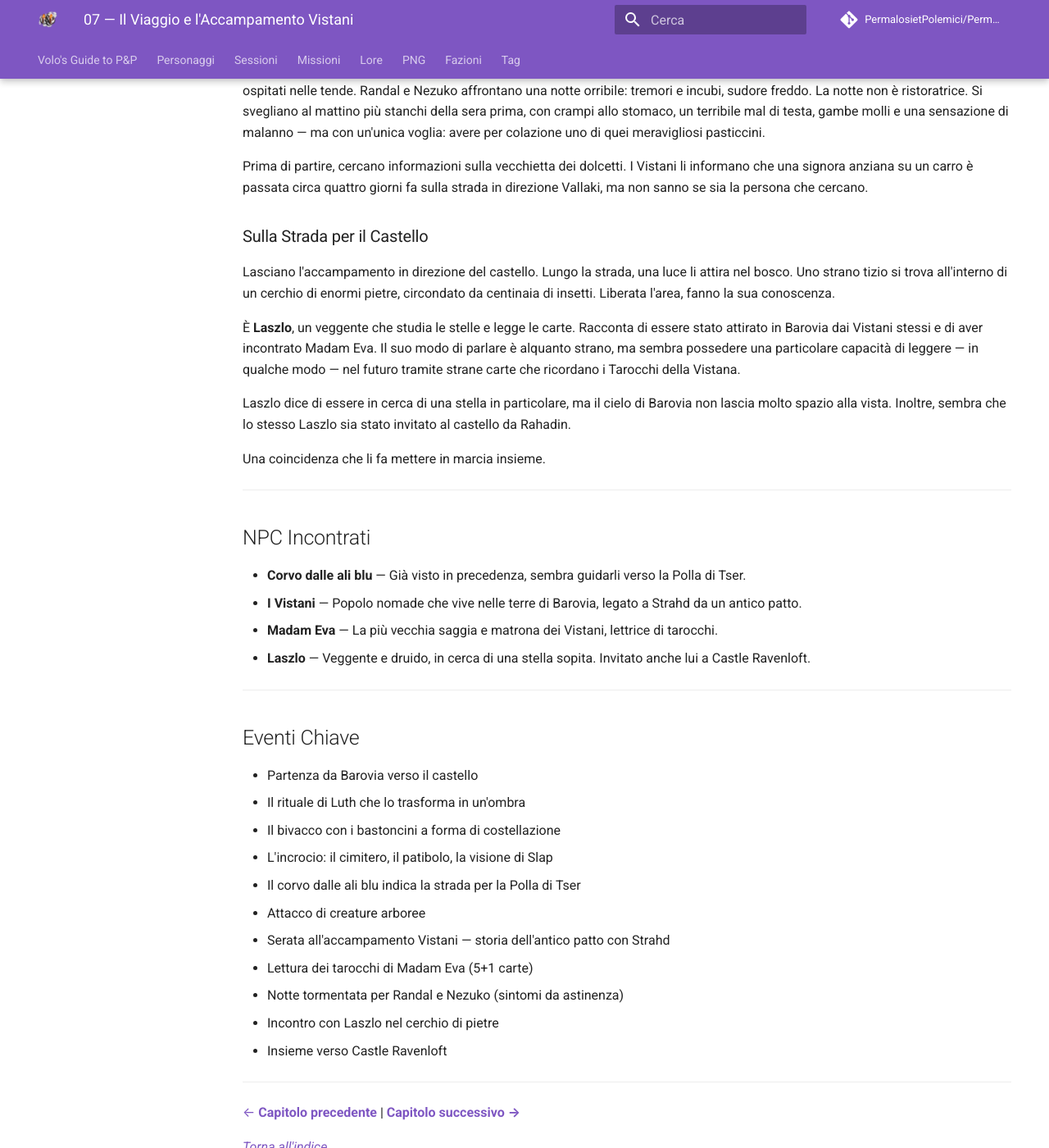
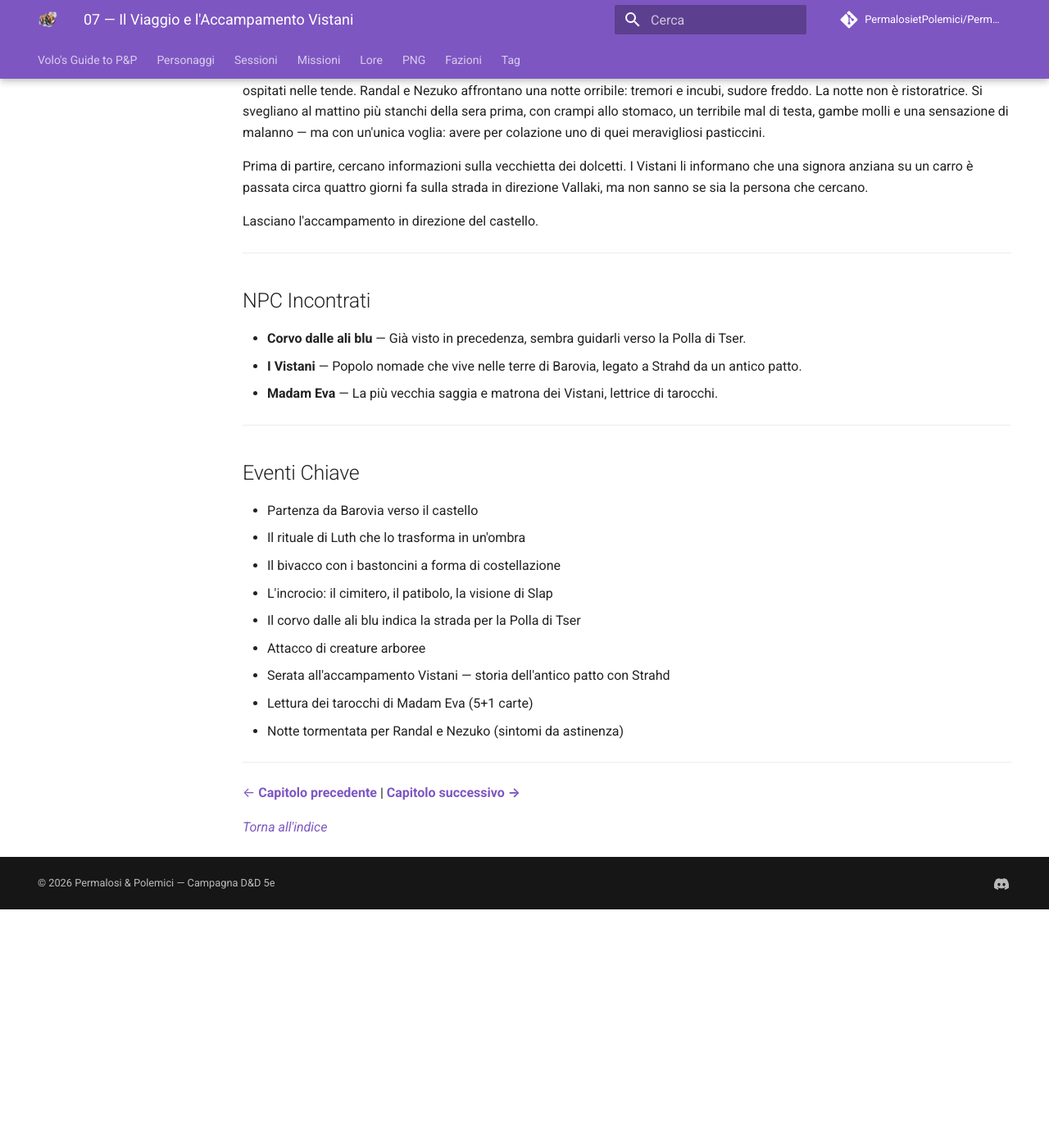
Before and after one commit to PermalosietPolemici/PermalosietPolemici.github.io, an MkDocs documentation site: the page built from docs/sessioni/strahd/07-viaggio-vistani.md, in a window 1280 px wide and 1400 px high, scrolled down 2255 px. Shown: the whole window at 82% size. Built offline with MkDocs 1.6.1 and Material for MkDocs 9.7.7, drawn with Linux system fonts in a browser that asks for light colours; comment, search, counter and statistics services are not loaded; after the commit the page ends 3364 px from its top, so only the background shows below that.

Commit message:
Capitolo 08: L'Incontro con Laszlo
- Spostata la sezione su Laszlo dal capitolo 07 al nuovo capitolo 08
- Capitolo 07: aggiornati NPC ed eventi chiave (rimosso Laszlo)
- Nuovo capitolo 08: dal cerchio di pietre all'ingresso a Ravenloft
- Aggiornati link di navigazione 07→08→09

```diff
--- a/docs/sessioni/strahd/07-viaggio-vistani.md
+++ b/docs/sessioni/strahd/07-viaggio-vistani.md
@@ -74,15 +74,7 @@ Mentre Radagast passa la notte in riva al lago ubriaco e Slap intorno al fuoco p
 
 Prima di partire, cercano informazioni sulla vecchietta dei dolcetti. I Vistani li informano che una signora anziana su un carro è passata circa quattro giorni fa sulla strada in direzione Vallaki, ma non sanno se sia la persona che cercano.
 
-### Sulla Strada per il Castello
-
-Lasciano l'accampamento in direzione del castello. Lungo la strada, una luce li attira nel bosco. Uno strano tizio si trova all'interno di un cerchio di enormi pietre, circondato da centinaia di insetti. Liberata l'area, fanno la sua conoscenza.
-
-È **Laszlo**, un veggente che studia le stelle e legge le carte. Racconta di essere stato attirato in Barovia dai Vistani stessi e di aver incontrato Madam Eva. Il suo modo di parlare è alquanto strano, ma sembra possedere una particolare capacità di leggere — in qualche modo — nel futuro tramite strane carte che ricordano i Tarocchi della Vistana.
-
-Laszlo dice di essere in cerca di una stella in particolare, ma il cielo di Barovia non lascia molto spazio alla vista. Inoltre, sembra che lo stesso Laszlo sia stato invitato al castello da Rahadin.
-
-Una coincidenza che li fa mettere in marcia insieme.
+Lasciano l'accampamento in direzione del castello.
 
 ---
 
@@ -91,7 +83,6 @@ Una coincidenza che li fa mettere in marcia insieme.
 - **Corvo dalle ali blu** — Già visto in precedenza, sembra guidarli verso la Polla di Tser.
 - **I Vistani** — Popolo nomade che vive nelle terre di Barovia, legato a Strahd da un antico patto.
 - **Madam Eva** — La più vecchia saggia e matrona dei Vistani, lettrice di tarocchi.
-- **Laszlo** — Veggente e druido, in cerca di una stella sopita. Invitato anche lui a Castle Ravenloft.
 
 ---
 
@@ -106,8 +97,6 @@ Una coincidenza che li fa mettere in marcia insieme.
 - Serata all'accampamento Vistani — storia dell'antico patto con Strahd
 - Lettura dei tarocchi di Madam Eva (5+1 carte)
 - Notte tormentata per Randal e Nezuko (sintomi da astinenza)
-- Incontro con Laszlo nel cerchio di pietre
-- Insieme verso Castle Ravenloft
 
 ---
 
```
Also changed, not shown: docs/sessioni/strahd/08-laszlo.md (added, +76 -0 lines), docs/assets/sessioni/prologo-circo.jpg (added).
